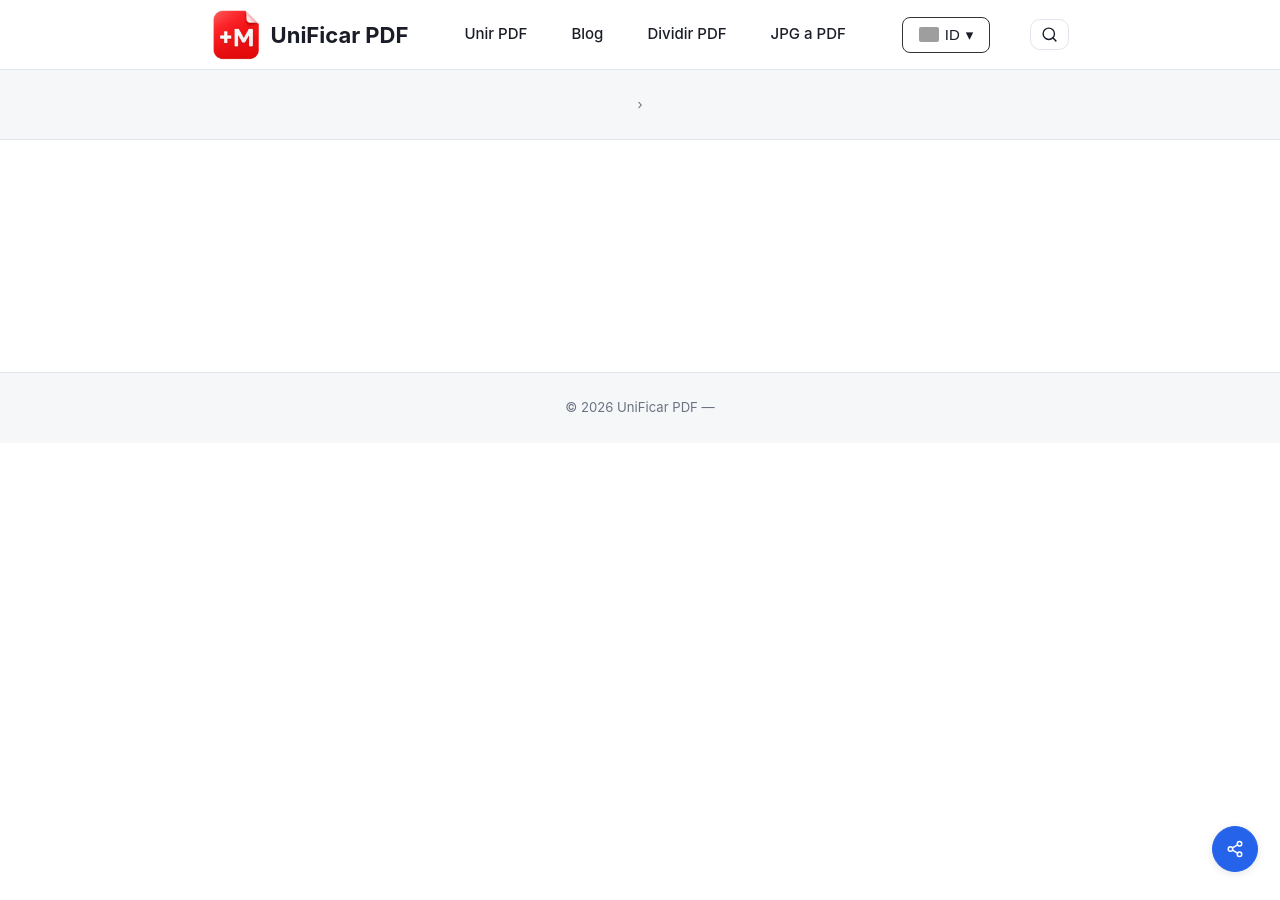
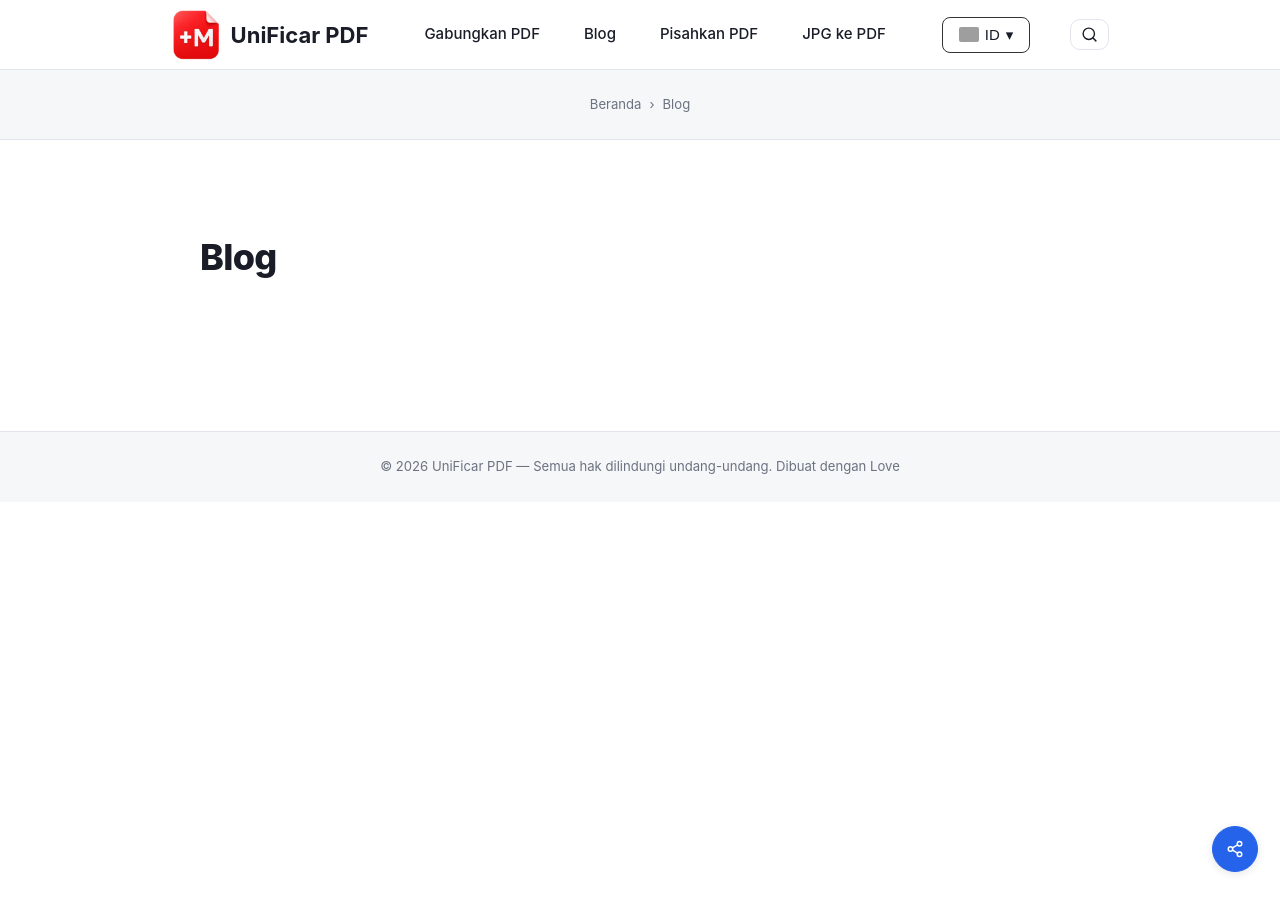
Before and after one commit to rforrupesh/jekyllmultilingual, a Jekyll site: the page built from id/blog.md, in a window 1280 px wide. Built offline with Jekyll 4.4.1, drawn with Linux system fonts in a browser that asks for light colours; grey boxes are pictures that could not be loaded.

Commit message:
Update translations.yml

```diff
--- a/_data/translations.yml
+++ b/_data/translations.yml
@@ -132,3 +132,30 @@ th:
     rights: "สงวนลิขสิทธิ์ทั้งหมด Made with Love"
     terms: "ข้อกำหนดการใช้งาน"
     privacy: "นโยบายความเป็นส่วนตัว"
+
+id:
+  lang_name: "Bahasa Indonesia"
+  lang_code: "id"
+  dir: "ltr"
+  nav:
+    home: "Beranda"
+    upload: "Gabungkan PDF"
+    blog: "Blog"
+    about: "Tentang"
+    splitpdf: "Pisahkan PDF"
+    jpgapdf: "JPG ke PDF"
+  blog:
+    title: "Blog"
+    read_more: "Baca selengkapnya"
+    back: "← Kembali ke Blog"
+    posted_on: "Diposting pada"
+    keep_reading: "Baca Terus"
+    toc: "Daftar Isi"
+  home:
+    heading: "Selamat Datang"
+    subheading: "Situs multibahasa sederhana yang dibuat dengan Jekyll."
+    cta: "Baca blog"
+  footer:
+    rights: "Semua hak dilindungi undang-undang. Dibuat dengan Love"
+    terms: "Ketentuan Penggunaan"
+    privacy: "Kebijakan Privasi"
```
